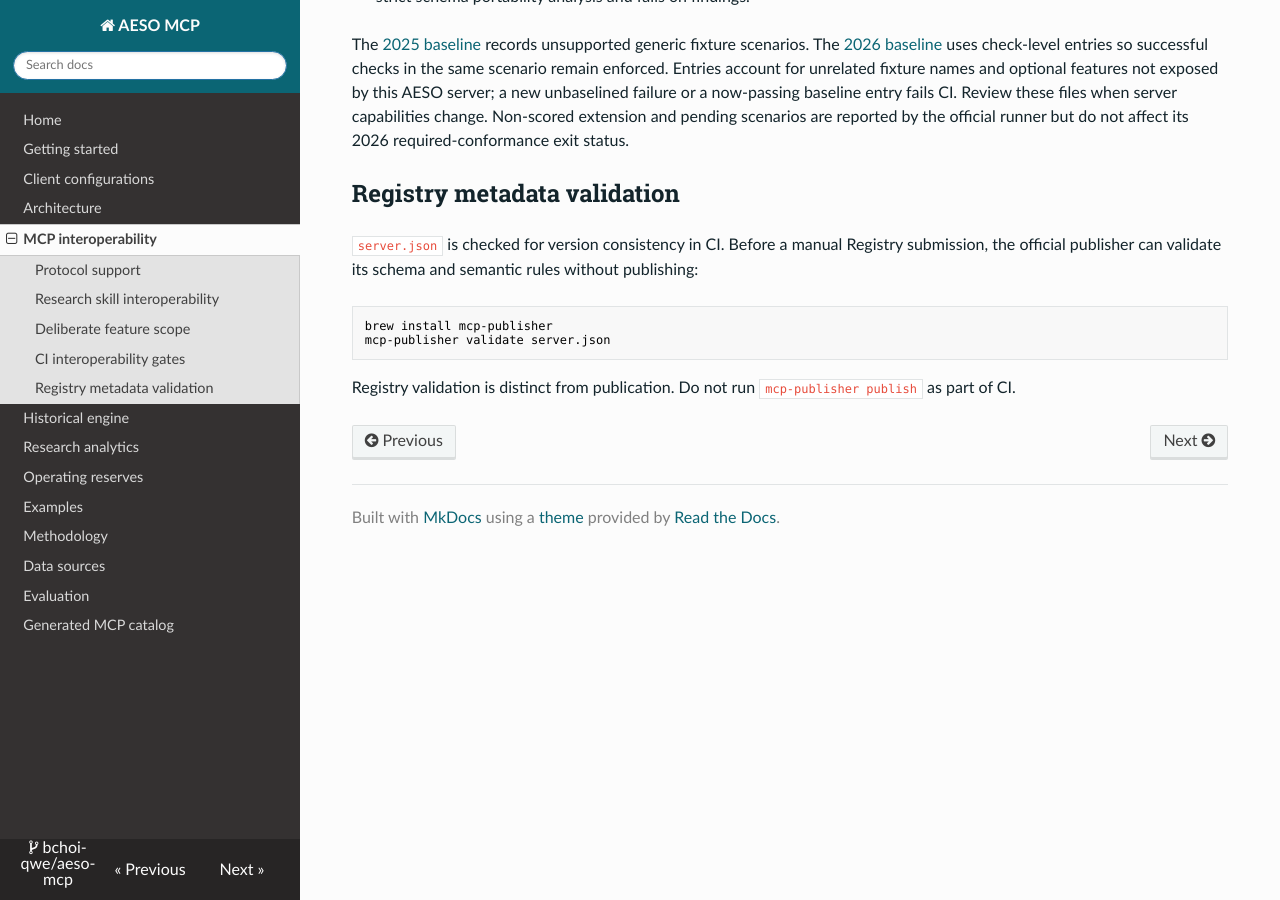
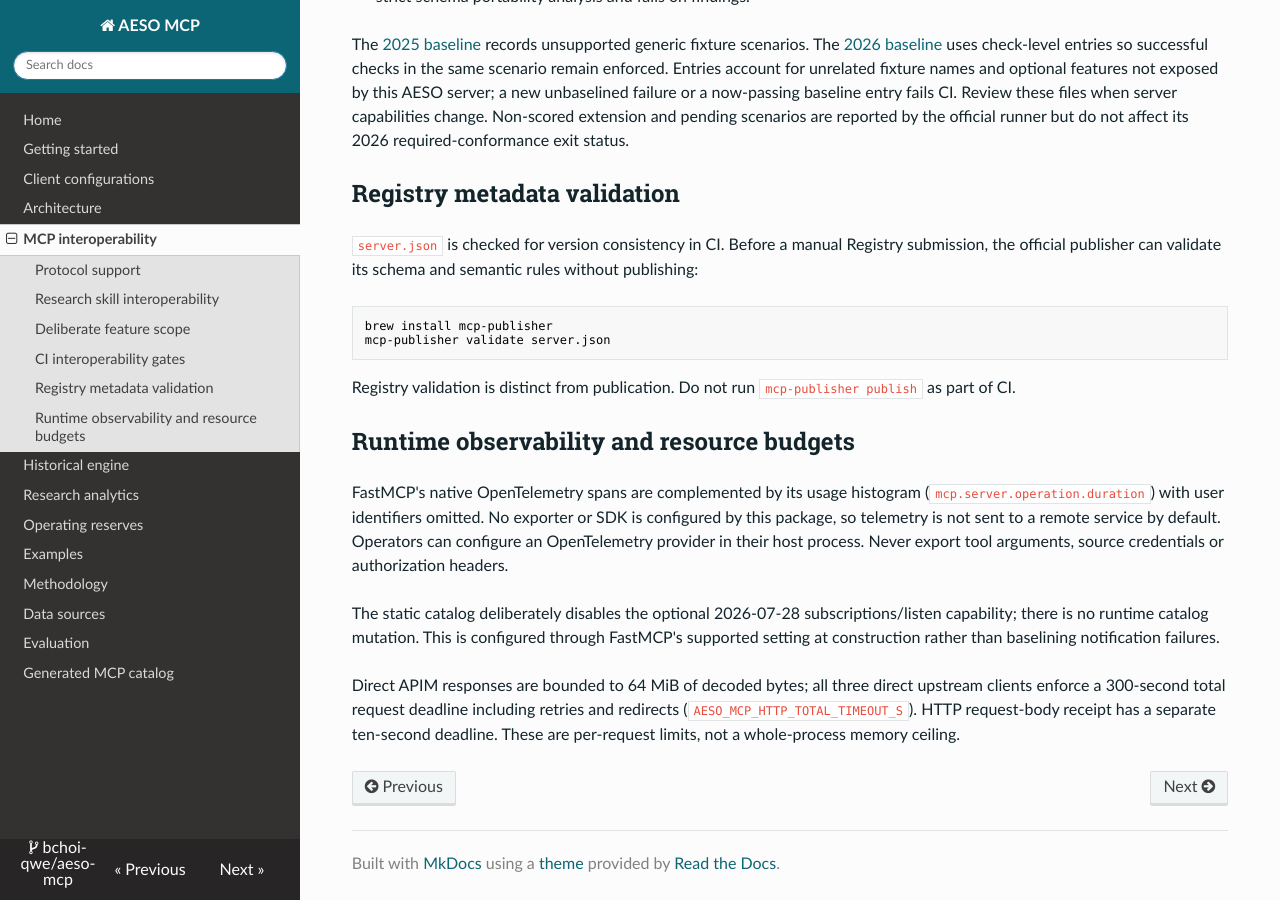
Before and after one commit to bchoi-qwe/aeso-mcp, an MkDocs documentation site: the page built from docs/mcp-interoperability.md, in a window 1280 px wide and 900 px high, scrolled down 1621 px. Built offline with MkDocs 1.6.1, drawn with Linux system fonts in a browser that asks for light colours; nearby versions of some CDN libraries.

````diff
--- a/docs/mcp-interoperability.md
+++ b/docs/mcp-interoperability.md
@@ -86,3 +86,21 @@ mcp-publisher validate server.json
 ```
 
 Registry validation is distinct from publication. Do not run `mcp-publisher publish` as part of CI.
+
+
+## Runtime observability and resource budgets
+
+FastMCP's native OpenTelemetry spans are complemented by its usage histogram
+(`mcp.server.operation.duration`) with user identifiers omitted. No exporter or SDK is
+configured by this package, so telemetry is not sent to a remote service by default.
+Operators can configure an OpenTelemetry provider in their host process. Never export tool
+arguments, source credentials or authorization headers.
+
+The static catalog deliberately disables the optional 2026-07-28 subscriptions/listen
+capability; there is no runtime catalog mutation. This is configured through FastMCP's
+supported setting at construction rather than baselining notification failures.
+
+Direct APIM responses are bounded to 64 MiB of decoded bytes; all three direct upstream
+clients enforce a 300-second total request deadline including retries and redirects
+(`AESO_MCP_HTTP_TOTAL_TIMEOUT_S`). HTTP request-body receipt has a separate ten-second
+deadline. These are per-request limits, not a whole-process memory ceiling.
````
Also changed, not shown: 3 other files.
